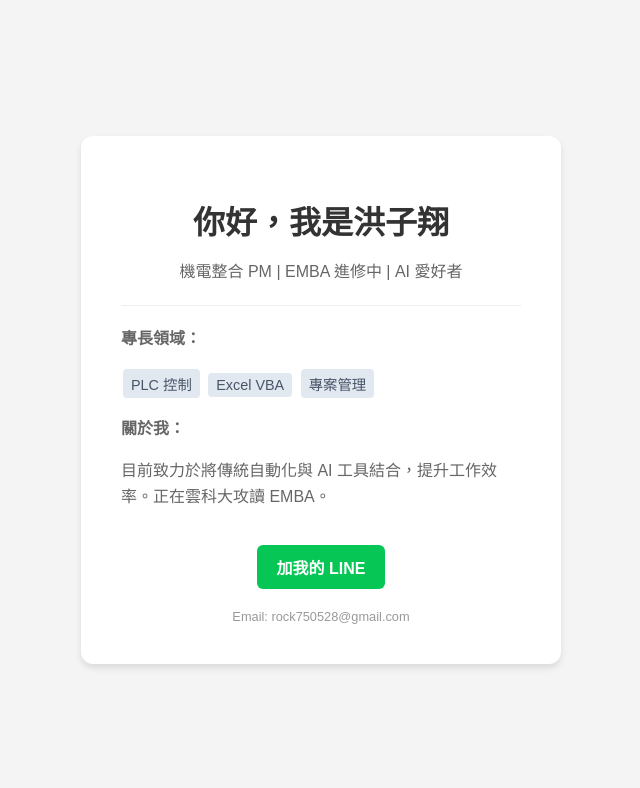
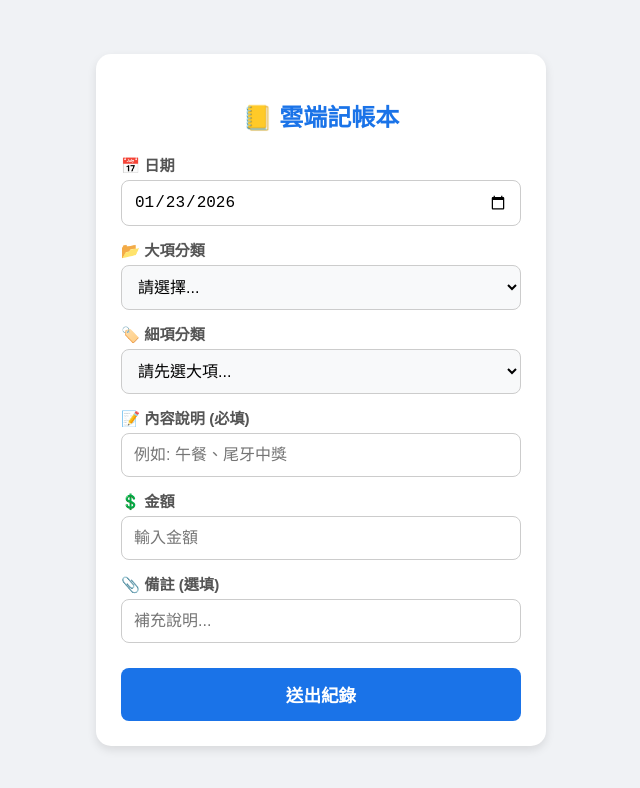
Before and after one commit to Hung-Tzuhsiang/my-first-web, a plain HTML site: page index.html in a window 1280 px wide. Shown: the whole page, without its empty margins (319-959 px from the left). Drawn offline with Linux system fonts and the light colour scheme.

Commit message:
Update index.html

```diff
--- a/index.html
+++ b/index.html
@@ -3,43 +3,148 @@
 <head>
     <meta charset="UTF-8">
     <meta name="viewport" content="width=device-width, initial-scale=1.0">
-    <title>洪子翔的個人首頁</title>
+    <title>洪子翔的記帳本</title>
     <style>
-        body { font-family: "微軟正黑體", sans-serif; background-color: #f4f4f5; display: flex; justify-content: center; align-items: center; min-height: 100vh; margin: 0; }
-        .card { background: white; padding: 40px; border-radius: 12px; box-shadow: 0 4px 6px rgba(0,0,0,0.1); max-width: 400px; text-align: center; }
-        h1 { color: #333; margin-bottom: 10px; }
-        p { color: #666; line-height: 1.6; }
-        .tag { background: #e2e8f0; color: #475569; padding: 4px 8px; border-radius: 4px; font-size: 0.9em; margin: 2px; display: inline-block; }
-        /* LINE 的綠色按鈕樣式 */
-        .btn { display: inline-block; margin-top: 20px; padding: 10px 20px; background-color: #06c755; color: white; text-decoration: none; border-radius: 6px; font-weight: bold;}
-        .btn:hover { background-color: #05a545; }
-        .footer { margin-top: 20px; font-size: 0.8em; color: #999; }
+        body { font-family: "微軟正黑體", sans-serif; background-color: #f0f2f5; display: flex; justify-content: center; align-items: center; min-height: 100vh; margin: 0; }
+        .card { background: white; padding: 25px; border-radius: 15px; box-shadow: 0 4px 10px rgba(0,0,0,0.1); width: 90%; max-width: 400px; }
+        h2 { text-align: center; color: #1a73e8; margin-bottom: 20px; font-weight: 800; }
+
+        label { display: block; margin-top: 12px; color: #555; font-size: 0.95em; font-weight: bold; }
+        select, input, button { width: 100%; padding: 12px; margin-top: 5px; border-radius: 8px; box-sizing: border-box; border: 1px solid #ccc; font-size: 16px; }
+
+        /* 針對選單與輸入框的優化 */
+        select { background-color: #f8f9fa; cursor: pointer; }
+        input:focus, select:focus { border-color: #1a73e8; outline: none; box-shadow: 0 0 5px rgba(26,115,232,0.2); }
+
+        /* 送出按鈕 */
+        button { background-color: #1a73e8; color: white; border: none; font-weight: bold; margin-top: 25px; cursor: pointer; transition: 0.2s; font-size: 1.1em; padding: 14px; }
+        button:hover { background-color: #1557b0; }
+
+        /* 載入動畫 */
+        .loader { border: 4px solid #f3f3f3; border-top: 4px solid #1a73e8; border-radius: 50%; width: 25px; height: 25px; animation: spin 1s linear infinite; display: none; margin: 20px auto; }
+        @keyframes spin { 0% { transform: rotate(0deg); } 100% { transform: rotate(360deg); } }
+
+        /* 隱藏細項選單的樣式 (給臨時收入用) */
+        .hidden { display: none; }
     </style>
 </head>
 <body>
+
     <div class="card">
-        <h1>你好，我是洪子翔</h1>
-        <p>機電整合 PM | EMBA 進修中 | AI 愛好者</p>
+        <h2>📒 雲端記帳本</h2>
+        <form id="accountingForm">
 
-        <hr style="border: 0; border-top: 1px solid #eee; margin: 20px 0;">
+            <label>📅 日期</label>
+            <input type="date" name="date" id="dateInput" required>
 
-        <div style="text-align: left;">
-            <p><strong>專長領域：</strong></p>
-            <div>
-                <span class="tag">PLC 控制</span>
-                <span class="tag">Excel VBA</span>
-                <span class="tag">專案管理</span>
+            <label>📂 大項分類</label>
+            <select name="main_cat" id="mainCat" required onchange="updateSubCat()">
+                <option value="" disabled selected>請選擇...</option>
+                <option value="生活費支出">🍔 生活費支出</option>
+                <option value="月固定支出">🏠 月固定支出</option>
+                <option value="月固定收入">💰 月固定收入</option>
+                <option value="月臨時收入">🧧 月臨時收入</option>
+                <option value="年固定支出">📅 年固定支出</option>
+                <option value="年臨時收入">💎 年臨時收入</option>
+            </select>
+
+            <div id="subCatGroup">
+                <label>🏷️ 細項分類</label>
+                <select name="sub_cat" id="subCat">
+                    <option value="" disabled selected>請先選大項...</option>
+                </select>
             </div>
 
-            <p><strong>關於我：</strong></p>
-            <p>目前致力於將傳統自動化與 AI 工具結合，提升工作效率。正在雲科大攻讀 EMBA。</p>
-        </div>
+            <label>📝 內容說明 (必填)</label>
+            <input type="text" name="content" placeholder="例如: 午餐、尾牙中獎" required>
 
-        <a href="https://line.me/ti/p/Z4I5XYcHOM" class="btn" target="_blank">加我的 LINE</a>
+            <label>💲 金額</label>
+            <input type="number" name="price" placeholder="輸入金額" required inputmode="numeric">
 
-        <div class="footer">
-            Email: rock750528@gmail.com
-        </div>
+            <label>📎 備註 (選填)</label>
+            <input type="text" name="note" placeholder="補充說明...">
+
+            <button type="submit" id="submitBtn">送出紀錄</button>
+            <div class="loader" id="loader"></div>
+        </form>
     </div>
+
+    <script>
+        // ⚠️⚠️⚠️ 請將下面這串換成你的 Apps Script 網址 ⚠️⚠️⚠️
+        const scriptURL = 'https://script.google.com/macros/s/你的那一長串ID/exec';
+
+        // 設定日期預設為今天
+        document.getElementById('dateInput').valueAsDate = new Date();
+
+        // 定義細項選單資料
+        const categories = {
+            "生活費支出": ["個人外食", "其他外食", "日用雜貨", "家庭娛樂", "個人花費", "小孩花費", "交通費", "醫療費", "喜慶・交際費", "其他無法分類"],
+            "月固定支出": ["補貼家用", "子翔-保誠人壽", "電話費", "勞保", "健保", "公司福利金"],
+            "月固定收入": ["公司薪資", "公司出差津貼", "公司外宿津貼", "公司車程津貼"],
+            "年固定支出": ["子翔-全球人壽", "苡恩-中國人壽", "得倫-中國人壽", "KUGA保險", "KUGA牌照稅", "KUGA燃料稅"]
+        };
+
+        // 連動選單邏輯
+        function updateSubCat() {
+            const main = document.getElementById("mainCat").value;
+            const subSelect = document.getElementById("subCat");
+            const subGroup = document.getElementById("subCatGroup");
+
+            // 清空舊選項
+            subSelect.innerHTML = "";
+
+            // 判斷是否為「臨時收入」(這兩項沒有細項)
+            if (main === "月臨時收入" || main === "年臨時收入") {
+                // 隱藏細項選單，並設為非必填
+                subGroup.style.display = "none";
+                subSelect.removeAttribute("required");
+            } else {
+                // 顯示細項選單
+                subGroup.style.display = "block";
+                subSelect.setAttribute("required", ""); // 設為必填
+
+                // 填入對應的選項
+                const options = categories[main];
+                if (options) {
+                    options.forEach(opt => {
+                        const el = document.createElement("option");
+                        el.value = opt;
+                        el.innerText = opt;
+                        subSelect.appendChild(el);
+                    });
+                } else {
+                    subSelect.innerHTML = "<option>無細項</option>";
+                }
+            }
+        }
+
+        // 表單送出邏輯
+        const form = document.forms['accountingForm'];
+        const btn = document.getElementById('submitBtn');
+        const loader = document.getElementById('loader');
+
+        form.addEventListener('submit', e => {
+            e.preventDefault();
+            btn.style.display = 'none';
+            loader.style.display = 'block';
+
+            fetch(scriptURL, { method: 'POST', body: new FormData(form)})
+                .then(response => {
+                    alert('✅ 記帳成功！');
+                    form.reset(); // 清空表單
+                    document.getElementById('dateInput').valueAsDate = new Date(); // 日期重設為今天
+                    document.getElementById("subCatGroup").style.display = "block"; // 恢復選單
+                    document.getElementById("subCat").innerHTML = "<option value='' disabled selected>請先選大項...</option>";
+                })
+                .catch(error => {
+                    alert('❌ 發生錯誤，請稍後再試。');
+                    console.error('Error!', error.message);
+                })
+                .finally(() => {
+                    btn.style.display = 'block';
+                    loader.style.display = 'none';
+                });
+        });
+    </script>
 </body>
 </html>
```
